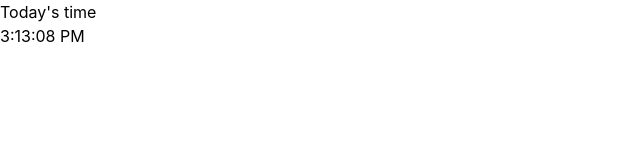
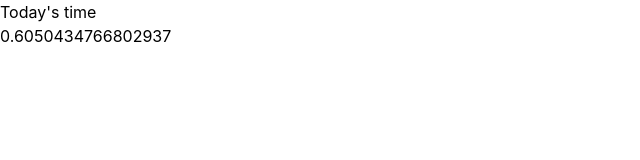
Before and after one commit to mecarito/Drippy, a React (Create React App) app: page / in a window 1280 px wide. Shown: the top 160 px of the page, without its empty margins (0-640 px from the left). Built offline with nearby package versions, Linux system fonts and the light colour scheme.

Commit message:
fixed issues with state and updated random number

```diff
--- a/src/App.tsx
+++ b/src/App.tsx
@@ -1,29 +1,28 @@
 import React from "react";
 import "./App.css";
 
-export default class App extends React.Component<{}, { date: Date }> {
+export default class App extends React.Component<{}, { date: number }> {
   timerID: any;
   constructor(props: any) {
     super(props);
-    this.state = { date: new Date() };
+    this.state = { date: 0 };
   }
 
   componentDidMount() {
-    this.timerID = setInterval(() => this.tick(), 100);
+    this.timerID = setInterval(() => this.tick(), 1000);
   }
   componentWillUnmount() {
     clearInterval(this.timerID);
   }
-
   tick() {
-    this.setState({ date: new Date() });
+    this.setState({ date: Math.random() });
   }
 
   render() {
     return (
       <div>
         <h1> Today's time</h1>
-        <h1> {this.state.date.toLocaleTimeString()}</h1>
+        <h1> {this.state.date}</h1>
       </div>
     );
   }
```
